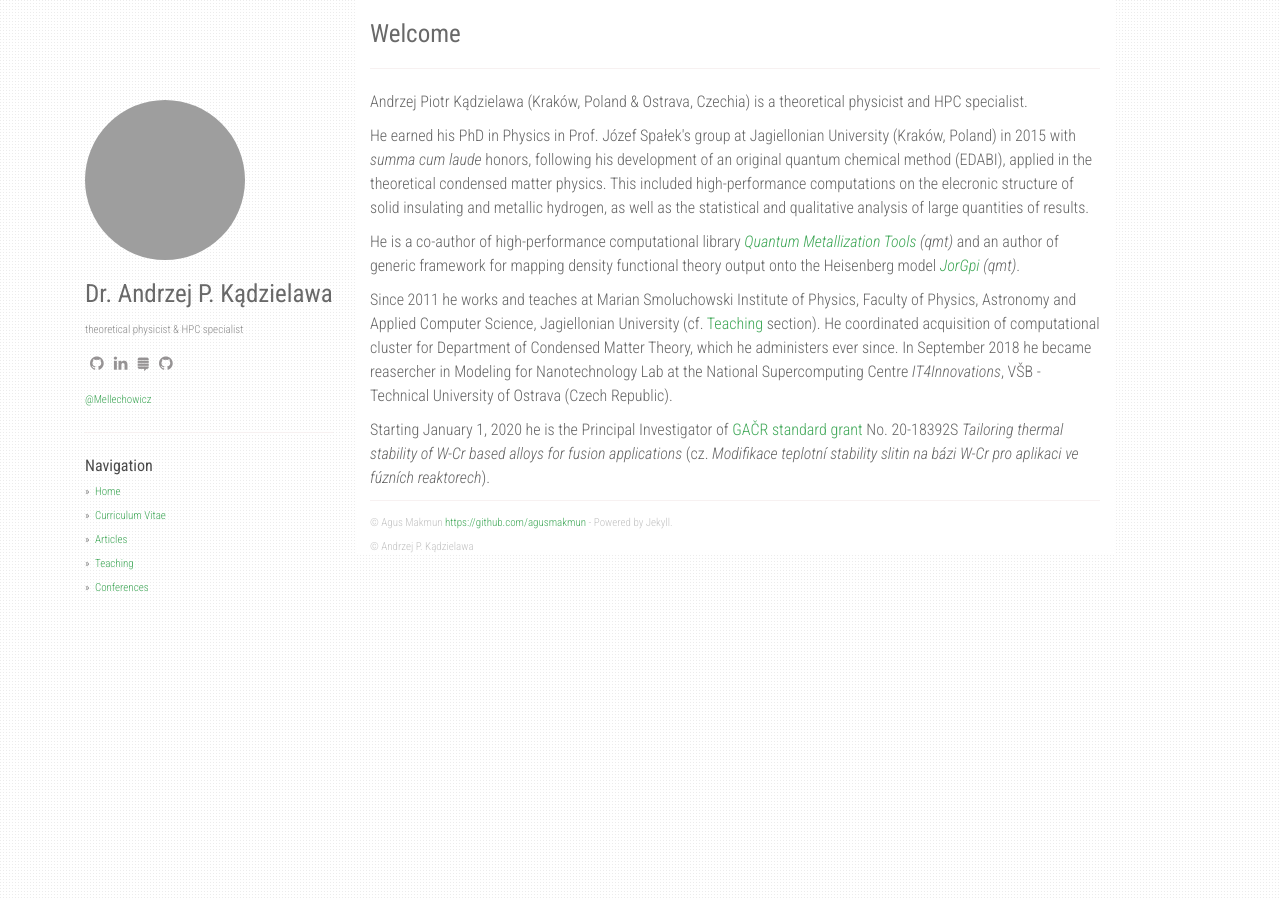
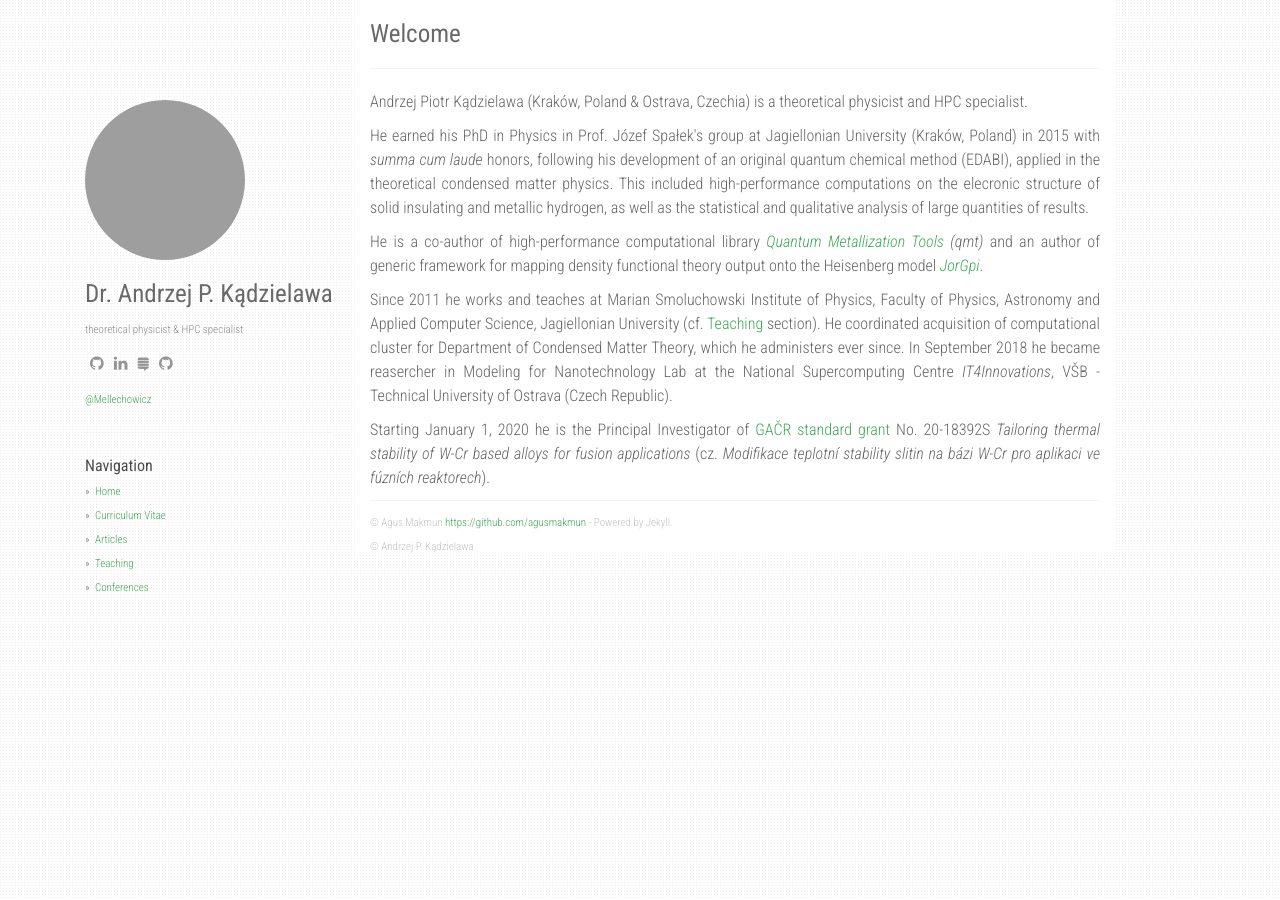
Before and after one commit to andrzejkadzielawa/andrzejkadzielawa.github.io, a Jekyll site: the page built from index.html, in a window 1280 px wide. Built offline with Jekyll 4.4.1, drawn with Linux system fonts in a browser that asks for light colours; nearby versions of some CDN libraries; the list of posts is cut into pages by our own code; grey boxes are pictures that could not be loaded.

Commit message:
Thu 12 Dec 2019 04:07:28 PM CET

```diff
--- a/index.html
+++ b/index.html
@@ -6,27 +6,27 @@ layout: default
   <h1>Welcome</h1>
   <hr />
 
-<p align=”justify”>
+<p align="justify">
 Andrzej Piotr Kądzielawa (Kraków, Poland &amp; Ostrava, Czechia) is a theoretical physicist and HPC specialist.
 </p>
 
-<p align=”justify”>
+<p align="justify">
 He earned his PhD in Physics in Prof. Józef Spałek's group at Jagiellonian University (Kraków, Poland) in 2015 with <i>summa cum laude</i> honors, following his development of an original quantum chemical method (EDABI), applied in the theoretical condensed matter physics.
 This included high-performance computations on the elecronic structure of solid insulating and metallic hydrogen, as well as the statistical and qualitative analysis of large quantities of results.
 </p>
 
-<p align=”justify”>
+<p align="justify">
 He is a co-author of high-performance computational library <i><a href="https://bitbucket.org/azja/qmt/src/master/">Quantum Metallization Tools</a> (qmt)</i> and
-an author of generic framework for mapping density functional theory output onto the Heisenberg model <i><a href="https://github.com/Mellechowicz/JorG">JorGpi</a> (qmt)</i>.
+an author of generic framework for mapping density functional theory output onto the Heisenberg model <i><a href="https://github.com/Mellechowicz/JorG">JorGpi</a></i>.
 </p>
 
-<p align=”justify”>
+<p align="justify">
 Since 2011 he works and teaches at Marian Smoluchowski Institute of Physics, Faculty of Physics, Astronomy and Applied Computer Science, Jagiellonian University (cf. <a href="/teaching.html">Teaching</a> section).
 He coordinated acquisition of computational cluster for Department of Condensed Matter Theory, which he administers ever since.
 In September 2018 he became reasercher in Modeling for Nanotechnology Lab at the National Supercomputing Centre <i>IT4Innovations</i>, V&#352;B - Technical University of Ostrava (Czech Republic).</p>
 </p>
 
-<p align=”justify”>
+<p align="justify">
 Starting January 1, 2020 he is the Principal Investigator of <a href="https://gacr.cz/file-download/45672">GA&#268;R standard grant</a> No. 20-18392S <i>Tailoring thermal stability of W-Cr based alloys for fusion applications</i> (cz. <i>Modifikace teplotn&#237; stability slitin na b&#225;zi W-Cr pro aplikaci ve f&#250;zn&#237;ch reaktorech</i>).
 </p>
 
```
